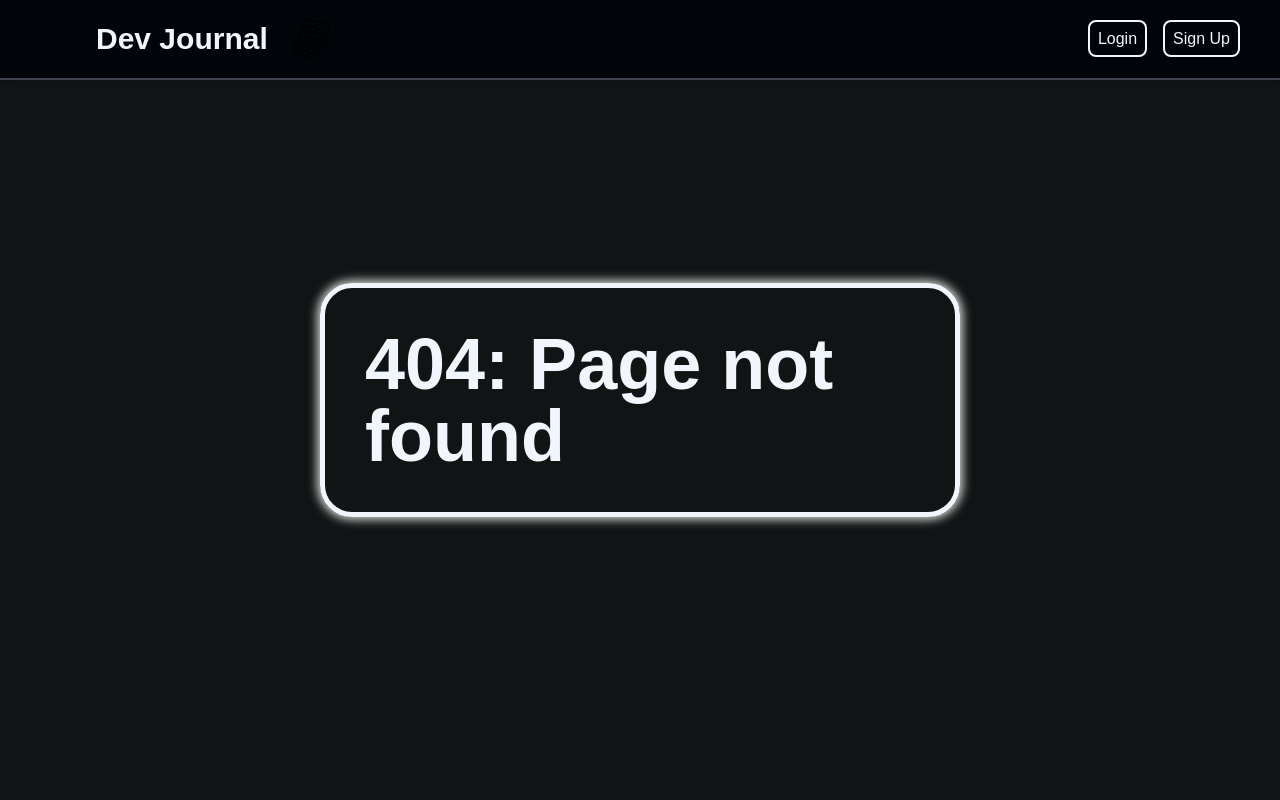
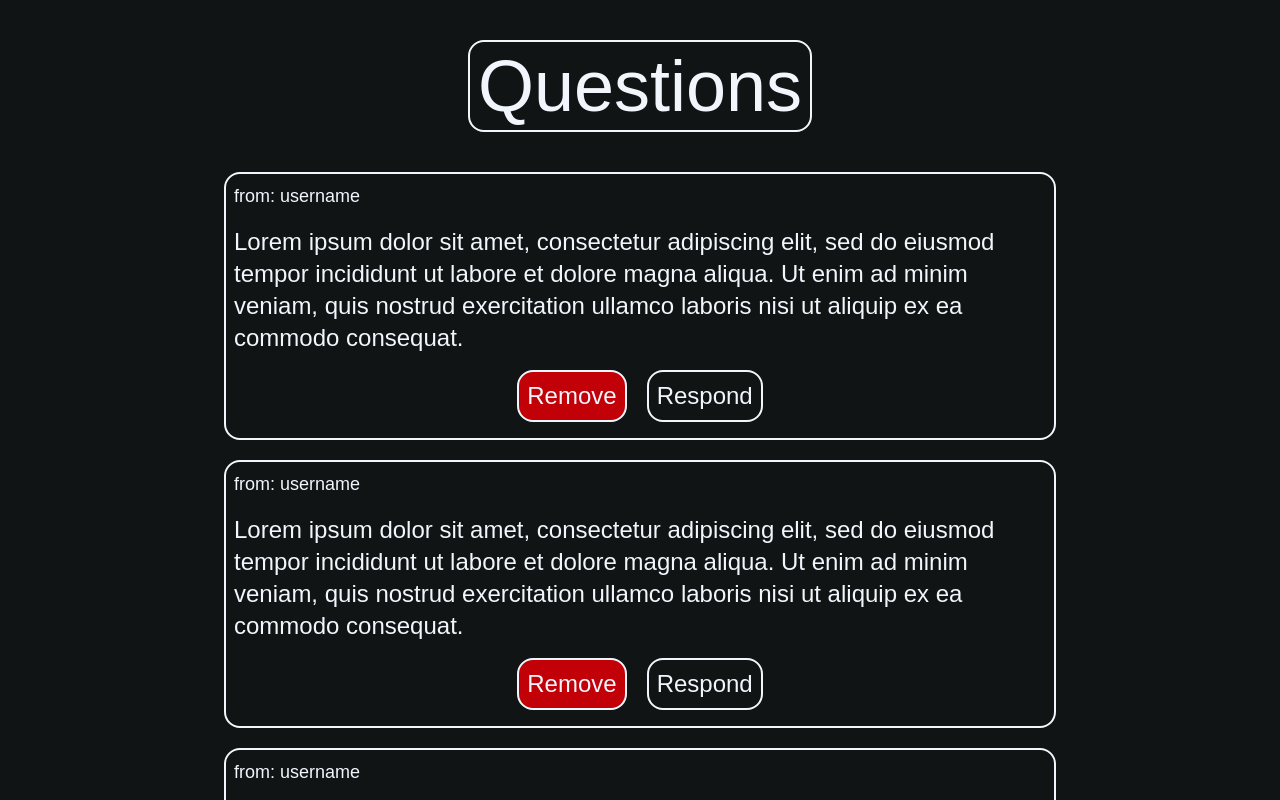
Before and after one commit to grixami/dev-journal, a Next.js app: page /dashboard/questions in a window 1280 px wide. Before the commit this address had no page. Shown: the top 800 px of the page. Built offline with nearby package versions, Linux system fonts and the light colour scheme.

Commit message:
questions ui

```diff
--- /dev/null
+++ b/src/app/dashboard/questions/page.js
@@ -0,0 +1,58 @@
+"use client"
+
+import CommentCard from "@/components/commentcard";
+import Head from "next/head";
+import { useEffect, useState } from "react";
+
+export default function Questions() {
+
+    const [questionBox, setQuestionBox] = useState(false)
+    const [questionData, setQuestionData] = useState([])
+    const [respondQuestion, setRespondQuestion] = useState(0) // question user is currently responding to
+
+    const toggleQuestionBox = (id) => {
+        setRespondQuestion(id)
+        setQuestionBox(!questionBox)
+    }
+
+    useEffect(() => {
+
+    }, [])
+
+    return (
+        <>
+        <Head>
+            <title>dev-journal</title>
+            <meta name="description" content="A Blogging Site For Devs" />
+            <meta name="viewport" content="width=device-width, initial-scale=1" />
+        </Head>
+        <div className="flex flex-col items-center justify-center">
+            <div>
+                <h1 className="my-10 md:text-7xl text-5xl p-2 border-2 rounded-2xl">Questions</h1>
+            </div>
+            <div className="flex flex-col space-y-5 w-full items-center justify-center"> {/* Wireframe */}
+                <CommentCard toggleQuestionBox={toggleQuestionBox}/>
+                <CommentCard toggleQuestionBox={toggleQuestionBox}/>
+                <CommentCard toggleQuestionBox={toggleQuestionBox}/>
+            </div>
+            {questionBox && (
+            <div className="fixed inset-0 z-50 bg-[#010409]/30 backdrop-blur-xs flex items-center justify-center">
+                <div className="absolute top-1/2 left-1/2 -translate-x-1/2 -translate-y-1/2 bg-black p-3 rounded-3xl w-[90%] sm:w-[50%]">
+                    <h1 className="md:text-4xl text-2xl flex items-center justify-center text-center">Send a response</h1>
+                    <div className="flex items-center justify-center text-center pt-3">
+                    <textarea id="messagetextbox" className="resize-none border-2 focus:border-[#5a9ef9] focus:outline-none rounded-2xl p-2 w-[90%]"rows={10}></textarea>
+                    </div>
+                    <div className="flex items-center justify-center text-center pt-3 space-x-5">
+                    <button className="py-2 sm:px-10 px-5 border-2 rounded-2xl text-2xl hover:bg-[#3d444d] hover:cursor-pointer"
+                    onClick={() => toggleQuestionBox()}>Close</button>
+                    <button className="py-2 sm:px-10 px-5 border-2 rounded-2xl text-2xl hover:bg-[#3d444d] hover:cursor-pointer">Send</button>
+                    </div>
+                </div>
+            </div>
+            )}
+
+        </div>
+
+        </>
+    )
+}
--- a/src/app/user/[id]/profile/page.js
+++ b/src/app/user/[id]/profile/page.js
@@ -16,6 +16,11 @@ export default function Page({ params }) {
   const [loading, setLoading] = useState(true);
   const [isFollowing, setIsFollowing] = useState(false)
   const [currentLocation, setCurrentLocation ] = useState("")
+  const [messagePannel, setMessagePannel] = useState(false)
+
+  const toggleMessagePanel = () => {
+    setMessagePannel(!messagePannel)
+  }
 
     useEffect(() => {
       setCurrentLocation(window.location)
@@ -96,7 +101,31 @@ export default function Page({ params }) {
             </div>
           )}
 
+      <div className="flex items-center justify-center mt-0 md:mt-[10vh] bor">
+          <button className="text-4xl border-2 p-2 rounded-3xl transition-transform duration-200 hover:-translate-y-1 hover:bg-[#3d444d] hover:cursor-pointer"
+          onClick={() => toggleMessagePanel()}>Send Message</button>
+      </div>
+
+      {messagePannel && (
+      <div className="fixed inset-0 z-50 bg-[#010409]/30 backdrop-blur-xs flex items-center justify-center">
+        <div className="absolute top-1/2 left-1/2 -translate-x-1/2 -translate-y-1/2 bg-black p-3 rounded-3xl w-[90%] sm:w-[50%]">
+            <h1 className="md:text-4xl text-2xl flex items-center justify-center text-center">Send a question</h1>
+            <div className="flex items-center justify-center text-center pt-3">
+              <textarea id="messagetextbox" className="resize-none border-2 focus:border-[#5a9ef9] focus:outline-none rounded-2xl p-2 w-[90%]"rows={10}></textarea>
+            </div>
+            <div className="flex items-center justify-center text-center pt-3 space-x-5">
+              <button className="py-2 sm:px-10 px-5 border-2 rounded-2xl text-2xl hover:bg-[#3d444d] hover:cursor-pointer"
+              onClick={() => toggleMessagePanel()}>Close</button>
+              <button className="py-2 sm:px-10 px-5 border-2 rounded-2xl text-2xl hover:bg-[#3d444d] hover:cursor-pointer">Send</button>
+            </div>
         </div>
+      </div>
+      )}
+
+
+
+      </div>
+
 
         ) : (
           <TransparrentLoadingGif width={300} height={300} className="absolute top-1/2 right-1/2 translate-x-1/2 -translate-y-1/2"/>
--- /dev/null
+++ b/src/components/commentcard.js
@@ -0,0 +1,35 @@
+"use client"
+
+import { useState } from "react";
+
+export default function CommentCard({ toggleQuestionBox }) {
+    const [isVisible, setIsVisible] = useState(true);
+    const [isClicked, setIsClicked] = useState(false)
+
+    const deleteCard = () => {
+        setIsClicked(true)
+        setTimeout(() => {
+            setIsVisible(false);
+        }, 500)
+
+    };
+
+    if (!isVisible) {
+        return null
+    }
+
+
+    return (
+        <div className={`border-2 rounded-2xl w-[90%] lg:w-[65%] transition-all duration-500 ease-out ${isClicked ? "max-h-0 opacity-0": "max-h-[400px] opacity-100"}`}>
+            <p className="p-2 text-lg">from: username</p>
+            <p className="flex p-2 sm:text-2xl text-lg items-center justify-center break-words">Lorem ipsum dolor sit amet, consectetur adipiscing elit, sed do eiusmod tempor incididunt ut labore et dolore magna aliqua. Ut enim ad minim veniam, quis nostrud exercitation ullamco laboris nisi ut aliquip ex ea commodo consequat.</p>
+            <div className="flex justify-center p-2 space-x-5">
+                <button className="p-2 text-2xl border-2 rounded-2xl mb-2 bg-red-700 hover:bg-red-900 transition-transform duration-300 hover:scale-105 hover:cursor-pointer"
+                onClick={() => deleteCard()}>Remove</button>
+
+                <button className="p-2 text-2xl border-2 rounded-2xl mb-2 hover:bg-[#3d444d] transition-transform duration-300 hover:scale-105 hover:cursor-pointer"
+                onClick={() => toggleQuestionBox(8)}>Respond</button> {/* replace the "8" with the id of the question */}
+            </div>
+        </div>
+    )
+}
--- a/src/components/profilecard.js
+++ b/src/components/profilecard.js
@@ -78,15 +78,20 @@ export default function ProfileCard({userData, editProfile, isFollowing}) {
         <p className="text-start pl-10 mt-5 text-xs sm:text-lg">Created at - {new Date(userData?.createdAt).toLocaleString()}</p>
         {editProfile ? (
             <div className="flex flex-col xl:flex-row">
-                <div className="mt-4 ml-10"> {/* Button for if a user can edit their profile (only on /dashboard) */}
+                <div className="mt-4 ml-10">
                     <a href="/dashboard/editprofile"
-                    className="bg-[#3d444d] xl:px-10 px-2 py-2 rounded-xl border hover:bg-[#2c3036]"
+                    className="bg-[#3d444d] xl:px-5 px-2 py-2 rounded-xl border hover:bg-[#2c3036]"
                     >Edit Profile</a>
                 </div>
-                <div className="mt-4 ml-10 xl:ml-5"> {/* Button for if a user can see drafts (only on /dashboard) */}
+                <div className="mt-4 ml-10 xl:ml-5">
                     <a href="/dashboard/drafts"
-                    className="bg-[#3d444d] xl:px-10 px-2 py-2 rounded-xl border hover:bg-[#2c3036]"
+                    className="bg-[#3d444d] xl:px-5 px-2 py-2 rounded-xl border hover:bg-[#2c3036]"
                     >Drafts</a>
+                </div>
+                <div className="mt-4 ml-10 xl:ml-5">
+                    <a href="/dashboard/questions"
+                    className="bg-[#3d444d] xl:px-5 px-2 py-2 rounded-xl border hover:bg-[#2c3036]"
+                    >View questions</a>
                 </div>
             </div>
         ) : (
@@ -136,6 +141,7 @@ export default function ProfileCard({userData, editProfile, isFollowing}) {
             </a>
         </div>
         </div>
+
     </div>
     )
 }
```
